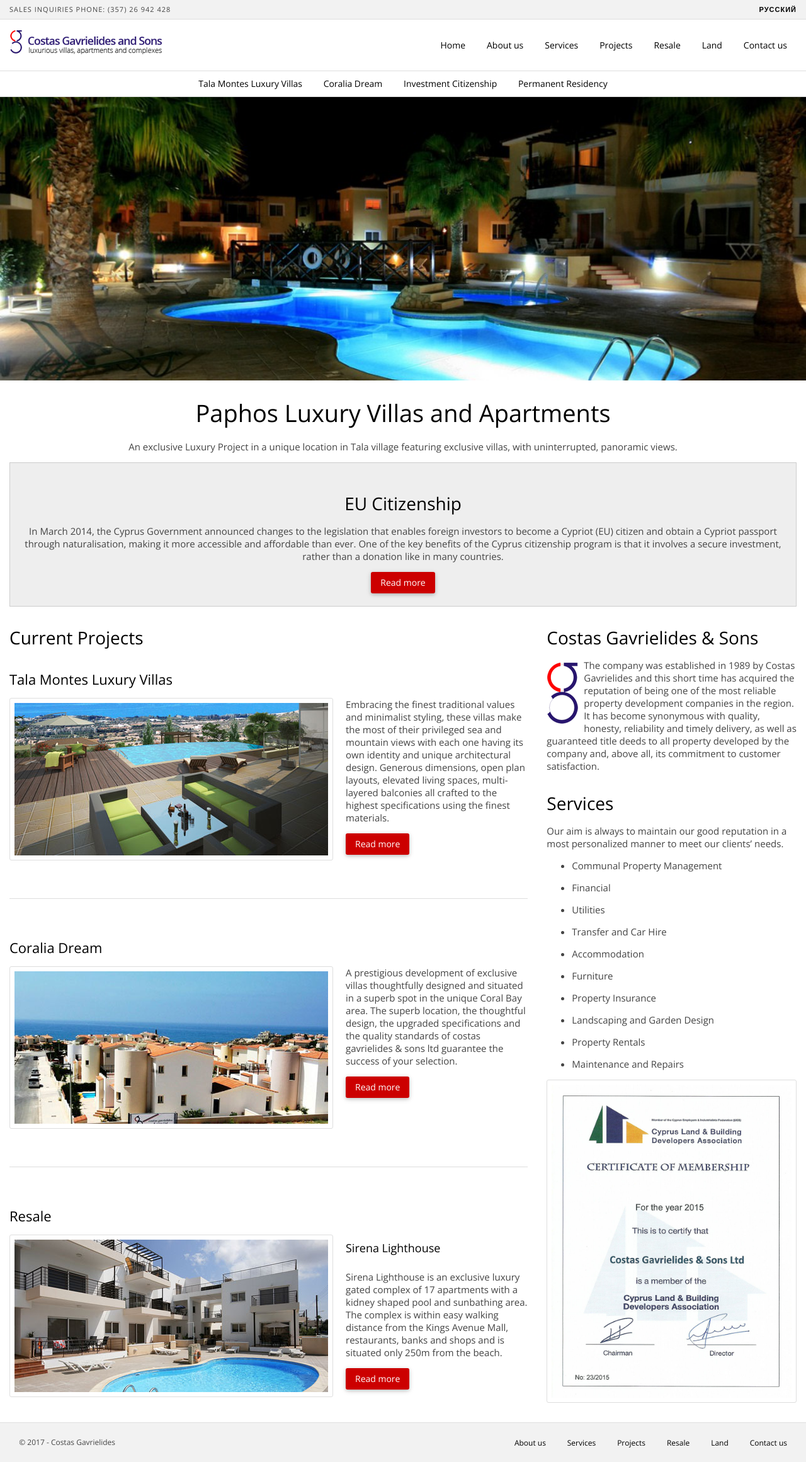
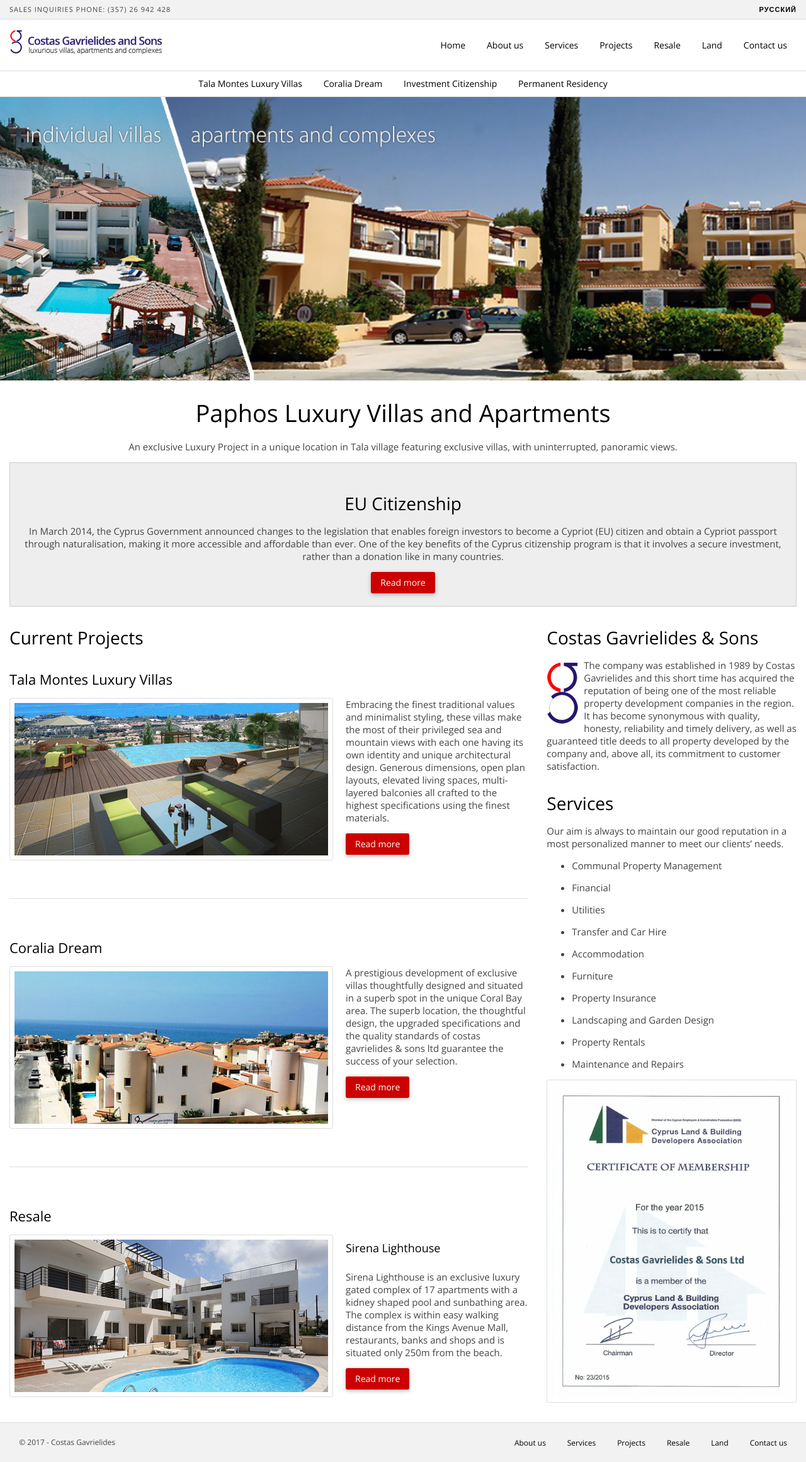
Before and after one commit to Gavrielides-developers/web-app, a Jekyll site: the page built from index.html, in a window 1280 px wide. Shown: the whole page at 63% size. Built offline with Jekyll 4.4.1, drawn with Linux system fonts in a browser that asks for light colours.

Commit message:
Update style.css

```diff
--- a/assets/css/style.css
+++ b/assets/css/style.css
@@ -174,7 +174,7 @@
       rgba(0, 0, 0, 0),
       rgba(0, 0, 0, 0)
     ),
-	url(../images/s2.jpg);
+	url(../images/home-banner.jpg);
     background-size: cover;
 	padding:40px 20px 30px 20px;
 	background-position: center;
```
